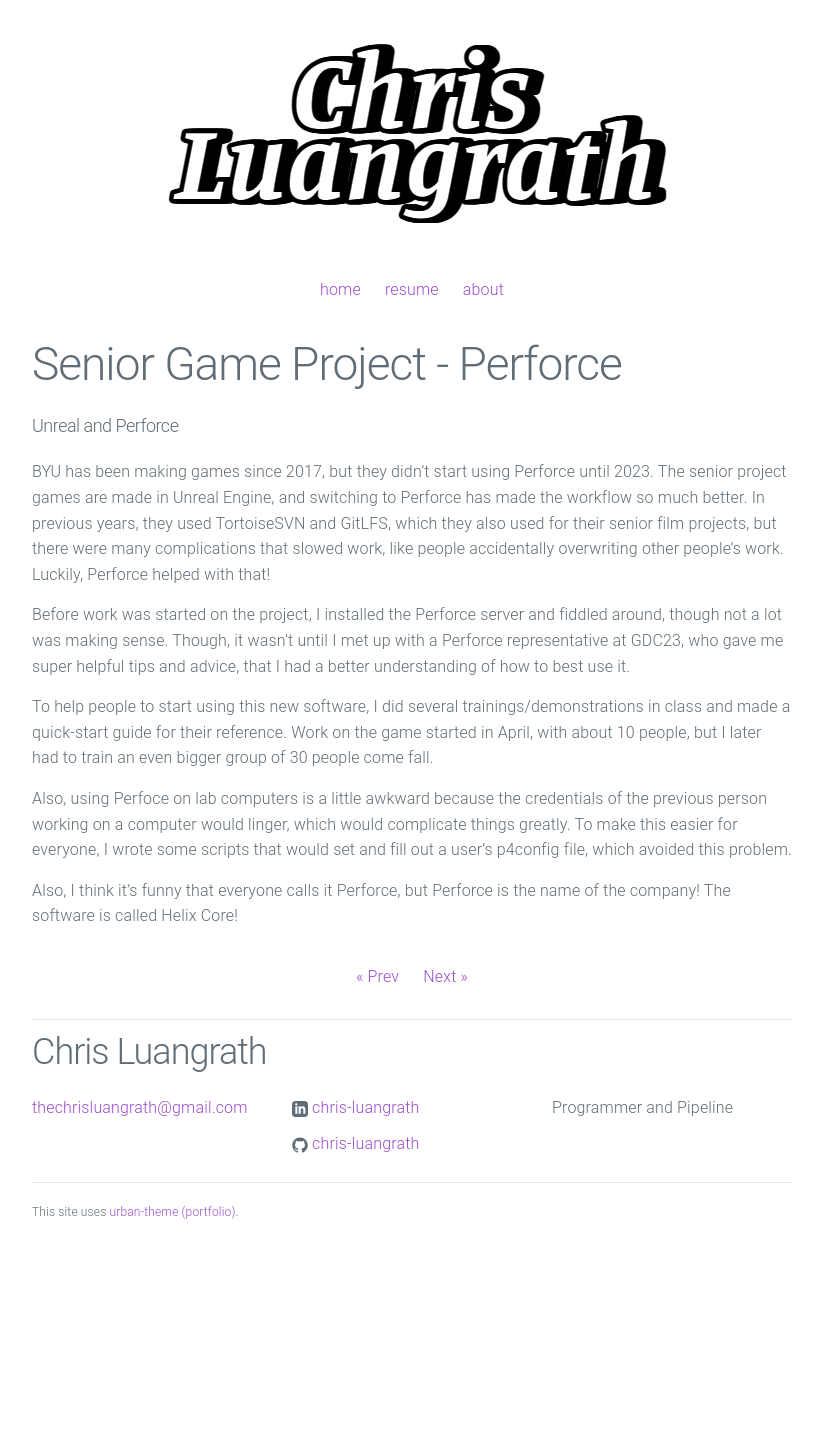
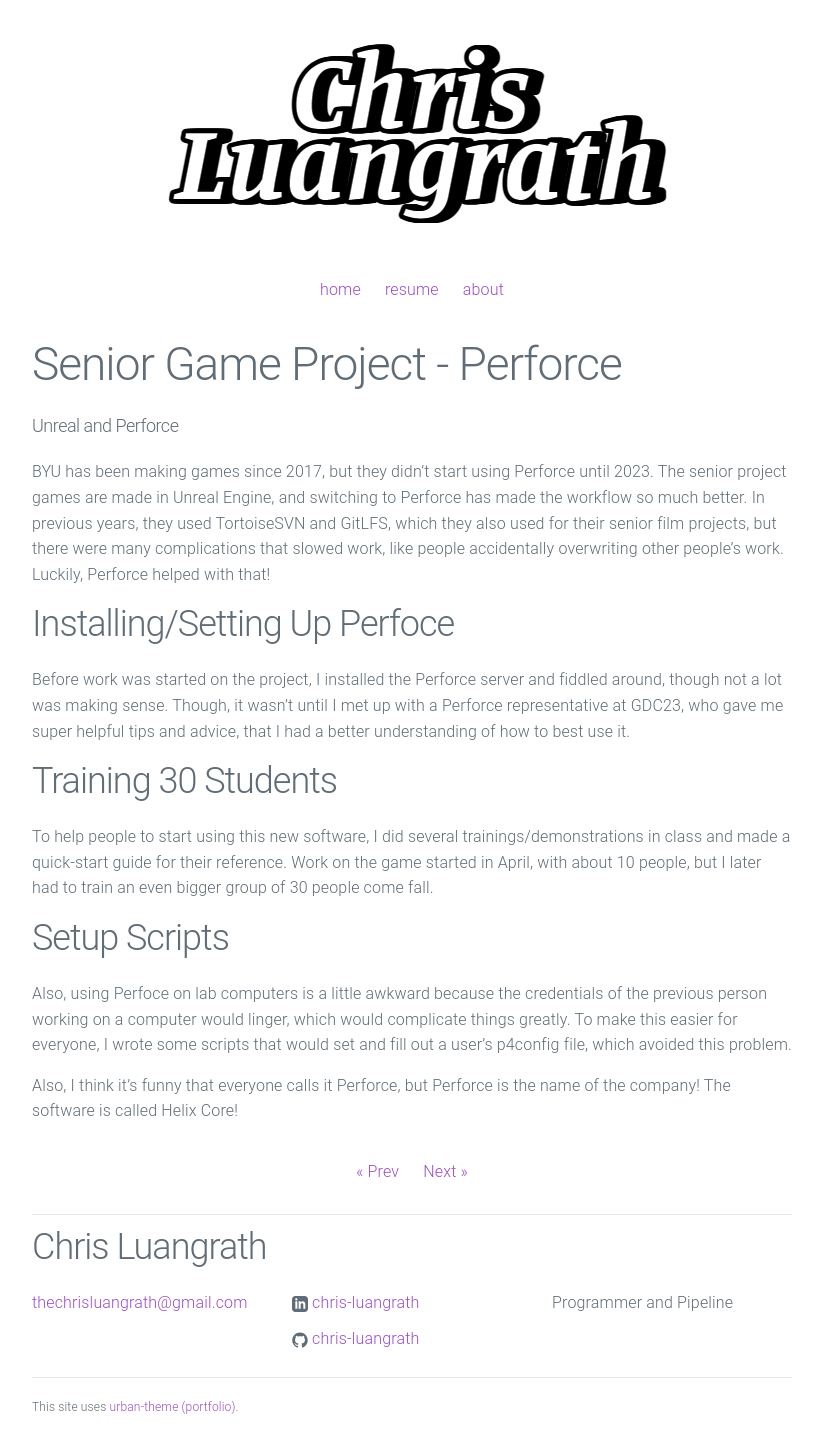
Before and after one commit to chris-luangrath/chris-luangrath.github.io, a Jekyll site: the page built from _posts/2023-04-13-shrineflow-prototype-p4.md, in a window 1280 px wide. Shown: the whole page, without its empty margins (228-1051 px from the left). Built offline with Jekyll 4.4.1, drawn with Linux system fonts in a browser that asks for light colours; before the commit the page ends 1257 px from its top, so only the background shows below that.

Commit message:
titles on perforce

```diff
--- a/_posts/2023-04-13-shrineflow-prototype-p4.md
+++ b/_posts/2023-04-13-shrineflow-prototype-p4.md
@@ -9,10 +9,13 @@ preview: /assets/perforce.png
 <!-- ![Picture 1](/assets/perforce.png) -->
 BYU has been making games since 2017, but they didn't start using Perforce until 2023. The senior project games are made in Unreal Engine, and switching to Perforce has made the workflow so much better. In previous years, they used TortoiseSVN and GitLFS, which they also used for their senior film projects, but there were many complications that slowed work, like people accidentally overwriting other people's work. Luckily, Perforce helped with that!
 
+## Installing/Setting Up Perfoce
 Before work was started on the project, I installed the Perforce server and fiddled around, though not a lot was making sense. Though, it wasn't until I met up with a Perforce representative at GDC23, who gave me super helpful tips and advice, that I had a better understanding of how to best use it.
 
+## Training 30 Students
 To help people to start using this new software, I did several trainings/demonstrations in class and made a quick-start guide for their reference. Work on the game started in April, with about 10 people, but I later had to train an even bigger group of 30 people come fall.
 
+## Setup Scripts
 Also, using Perfoce on lab computers is a little awkward because the credentials of the previous person working on a computer would linger, which would complicate things greatly. To make this easier for everyone, I wrote some scripts that would set and fill out a user's p4config file, which avoided this problem.
 
 
```
